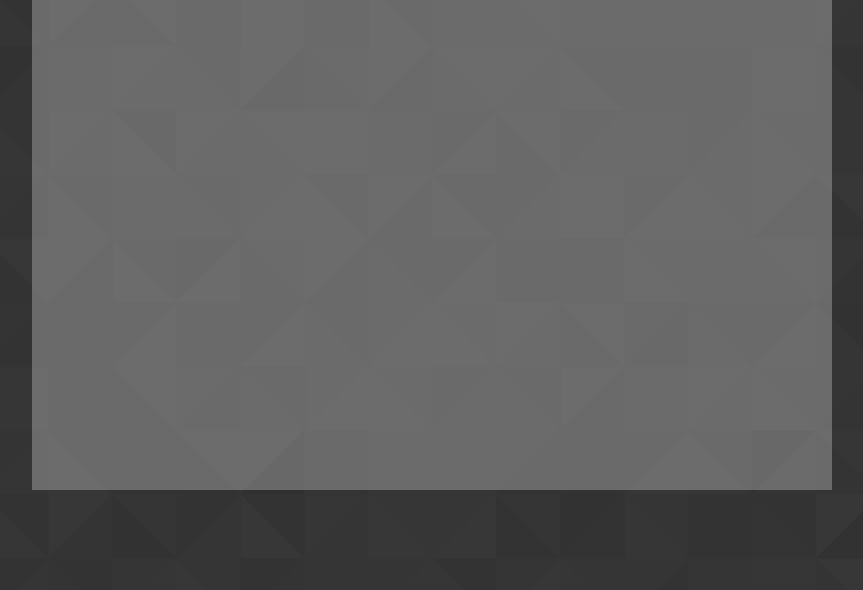
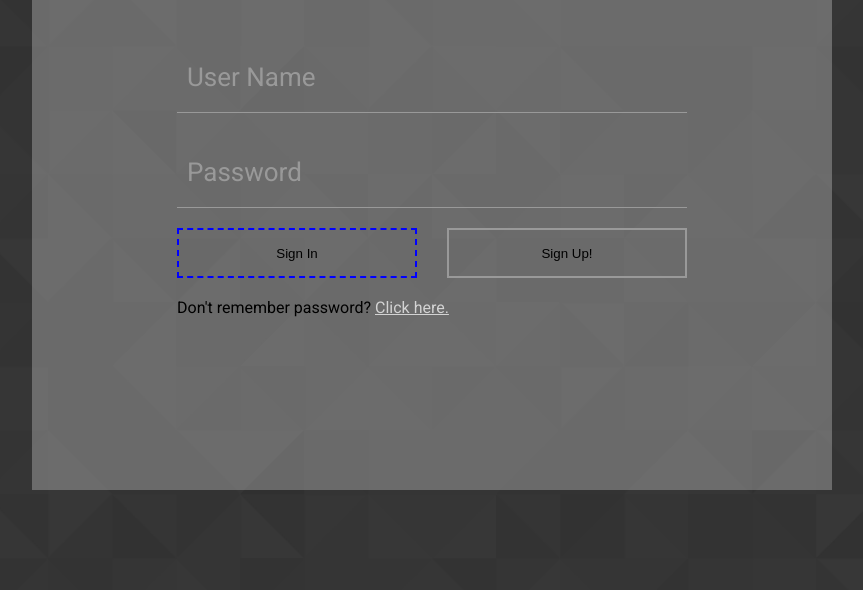
Before and after one commit to KarolHermanowski/financialMenagement--F, a website: page src/index.html in a window 1280 px wide. Shown: the part 210-800 px from the top of the page, without its empty margins (208-1071 px from the left). Drawn offline with nearby package versions, Linux system fonts and the light colour scheme; files that its build step writes are made by us from their sources; files whose address does not match are found by name.

Commit message:
Added animations to login form and rest of styles

```diff
--- a/gulpfile.js
+++ b/gulpfile.js
@@ -63,7 +63,7 @@ const watch = cb => {
         usePolling: true
     }, gulp.series(css, img));
     gulp.watch('src/*.html').on('change', gulp.series(html, htmlReload, img));
-    gulp.watch('src/js/**/*.js').on('change', gulp.series(js, img));
+    gulp.watch('./src/js/**/*.js').on('change', gulp.series(js, img));
     cb();
 }
 
--- a/package.json
+++ b/package.json
@@ -22,8 +22,5 @@
     "node-sass": "^5.0.0",
     "webpack": "^5.24.2",
     "webpack-cli": "^4.5.0"
-  },
-  "browserslist": [
-    "defaults"
-  ]
+  }
 }
--- a/src/index.html
+++ b/src/index.html
@@ -12,13 +12,22 @@
     <div class="form-container">
         <h1 class="title">Financial Menagement</h1>
         <form class="form">
-            <input type="text" class="form__textBox" name="userName">
-            <input type="password" class="form__textBox" name="password">
-            <button class="button button--active">Sign In</button>
-            <button class="button">Sign Up!</button>
+            <div class="form__group">
+                <label for="" class="form__label">User Name</label>
+                <input type="text" class="form__textbox focusingElement">
+            </div>
+            <div class="form__group">
+                <label for="" class="form__label">Password</label>
+                <input type="password" class="form__textbox  focusingElement">
+            </div>
+            <div class="button_wrapper">
+                <button class="button button--active">Sign In</button>
+                <button class="button">Sign Up!</button>
+            </div>
             <p class="text">Don't remember password? <a href="" class="link">Click here.</a></p>
         </form>
     </div>
+    <script src="/js/bundle.min.js"></script>
 </div>
 </body>
 </html>
--- a/src/js/app.js
+++ b/src/js/app.js
@@ -0,0 +1,3 @@
+const animation = require('./animations.js');
+
+animation();
--- /dev/null
+++ b/src/scss/button.scss
@@ -0,0 +1,26 @@
+.button_wrapper{
+    width: 100%;
+    display: flex;
+    justify-content: space-between;
+    margin-top: 20px;
+    margin-bottom: 20px;
+
+    .button{
+        border: none;
+        height: 50px;
+        width: 240px;
+        background: none;
+        border: 2px solid $fontColor-2;
+        cursor: pointer;
+        transition: border .2s ease;
+        color: $fontColor-4;
+
+        &--active{
+            border: 2px dashed $fontColor-1;
+        }
+
+        &:hover{
+            border: 2px solid $fontColor-1;
+        }
+    }
+}
--- a/src/scss/colors.scss
+++ b/src/scss/colors.scss
@@ -1,2 +1,5 @@
 $backgroundColor-1: rgba(230, 230, 230,0.3);
 $fontColor-1: rgb(0,0,255);
+$fontColor-2: rgb(153, 153,153);
+$fontColor-3: rgb(255,255,255);
+$fontColor-4: rgb(0,0,0);
--- /dev/null
+++ b/src/scss/form.scss
@@ -0,0 +1,107 @@
+@import 'colors';
+
+.form {
+    margin-top: 60px;
+    overflow:hidden;
+    width: 100%;
+
+    &__group {
+        box-sizing: border-box;
+        margin-top: 20px;
+        width: 100%;
+        height: 75px;
+
+        font-size: 26px;
+        display: grid;
+        color: $fontColor-2;
+        position: relative;
+        display: flex;
+        flex-direction: column;
+        border-bottom: solid 1px $fontColor-2;
+        cursor: pointer;
+        transition: color .2s ease;
+
+
+
+        &::before {
+            content: "";
+            display: block;
+            position: absolute;
+            width: 100%;
+            height: 100%;
+            border-bottom: 1px solid $fontColor-1;
+            transform: translateX(-100%);
+            transition: transform .2s ease;
+        }
+
+        &--focused::before {
+            transform: translateX(0);
+
+        }
+
+        &:hover{
+            color: $fontColor-1;
+        }
+
+    }
+
+    &__label {
+        width: 100%;
+        position: absolute;
+        margin-bottom: 20px;
+        bottom: 0;
+        font-size: 26px;
+        padding-left: 10px;
+        text-align: left;
+        transition: transform .2s ease,
+        font-size .2s ease;
+        cursor: pointer;
+
+        &--focused {
+            transform: translateY(-40px);
+            font-size: 18px;
+            color: $fontColor-1;
+        }
+
+    }
+
+    &__textbox {
+        box-sizing: border-box;
+        background: none;
+        border: none;
+        font-size: 26px;
+        width: 100%;
+        height: 100%;
+        padding-left: 10px;
+        z-index: 1;
+        color: $fontColor-3;
+        cursor: pointer;
+
+        &:focus-visible {
+            outline: none;
+        }
+    }
+
+    @import 'button';
+
+    .text{
+        width: 100%;
+        text-align: left;
+        color: $fontColor-4;
+
+        .link{
+            color: $fontColor-3;
+            opacity: 0.7;
+            transition: color .2s ease;
+
+            &:visited{
+                color: $fontColor-3;
+            }
+
+            &:hover{
+                color: $fontColor-1;
+            }
+
+        }
+    }
+}
--- a/src/scss/formContainer.scss
+++ b/src/scss/formContainer.scss
@@ -9,8 +9,10 @@
     padding: 30px 145px 0 145px;
 
     .title{
-        color: $fontColor-1;
+        color: $fontColor-4;
+        opacity: 0.7;
         font-size: 32px;
         width: 100%;
     }
+    @import 'form';
 }
--- a/webpack.config.js
+++ b/webpack.config.js
@@ -1,15 +1,26 @@
+const path = require("path");
+
+// module.exports = {
+//     entry: {
+//         index: path.resolve(__dirname, "./src/js", "app.js")
+//     },
+//     output: {
+//         path: path.resolve(__dirname, "./dist/js/")
+//     }
+// };
+
+
 module.exports = {
     entry: './src/js/app.js',
     output: {
-        path: `${__dirname}/dist/js`,
-        filename: 'bundle.min.js'
+        path: path.resolve(__dirname, "./dist/js/"),
+        filename: "bundle.min.js"
     },
     watch: false,
     mode: 'production',
     devtool: 'source-map',
-    module:{
-        rules:[
-            {
+    module: {
+        rules: [{
             test: /\.m?js$/,
             exclude: /(node_modules|bower_components)/,
             use: {
@@ -18,7 +29,6 @@ module.exports = {
                     presets: ['@babel/preset-env']
                 }
             }
-            }
-        ]
+        }]
     }
 }
```
Also changed, not shown: src/js/animations.js (added, +21 -0 lines). Lines whose indentation alone changed are shown as unchanged.
